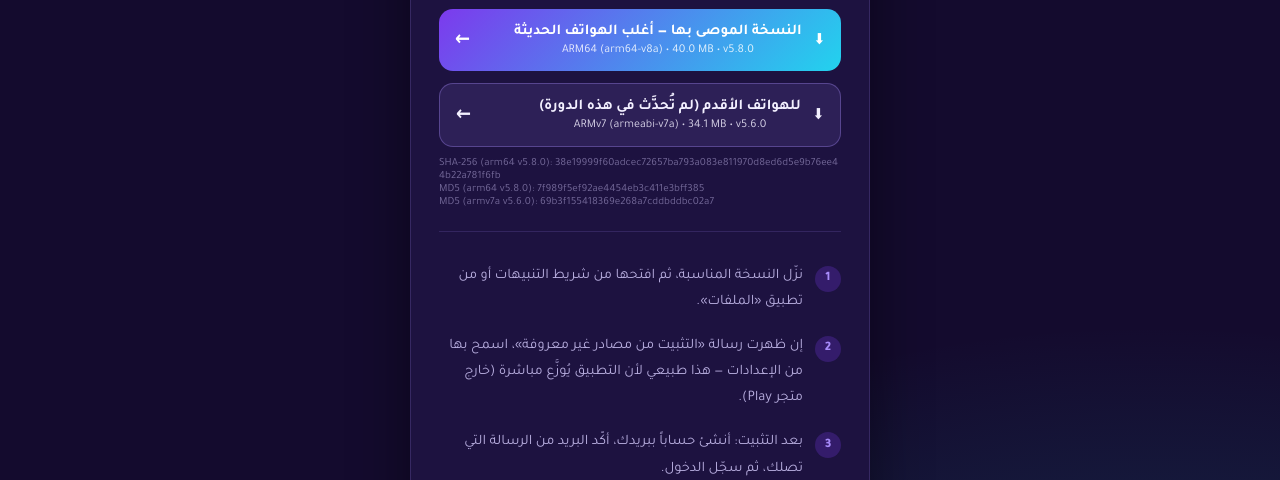
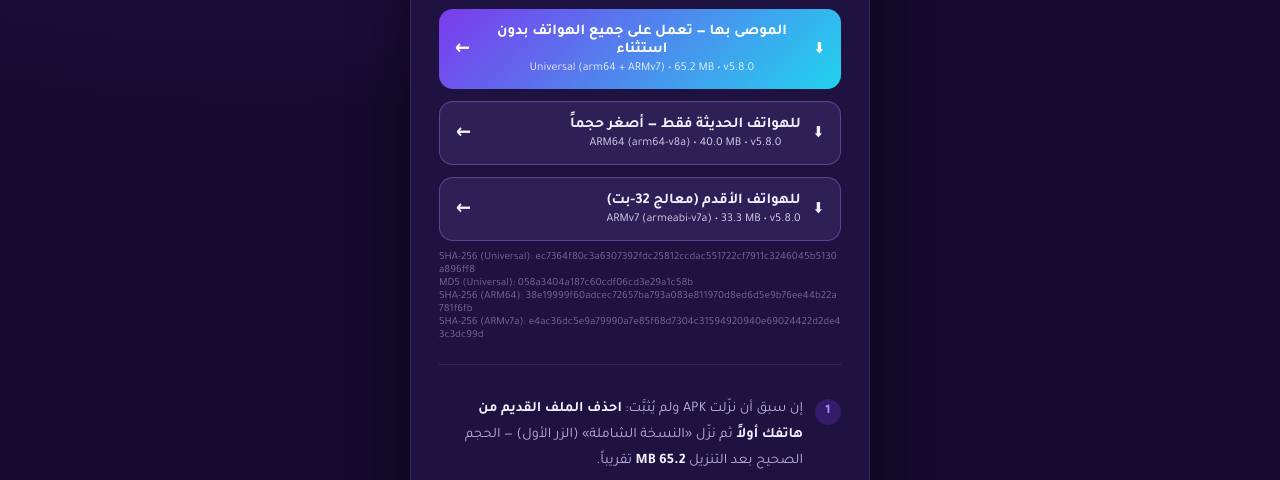
Before and after one commit to CTO-DRS/nexora-verify, a plain HTML site: page download.html in a window 1280 px wide. Shown: the part 468-948 px from the top of the page. Drawn offline with Linux system fonts and the light colour scheme.

Commit message:
v5.8.0 multi-ABI: universal primary + v7a + install guide

```diff
--- a/download.html
+++ b/download.html
@@ -44,30 +44,40 @@
       <b>دون صفحات وسيطة أو إعلانات</b>.
     </p>
 
-    <a class="dl-btn dl-primary" href="https://github.com/CTO-DRS/nexora-verify/releases/download/v5.8.0/app-arm64-v8a-release.apk" download>
+    <a class="dl-btn dl-primary" href="https://github.com/CTO-DRS/nexora-verify/releases/download/v5.8.0/app-universal-release.apk" download>
       <span>⬇</span>
-      <span>النسخة الموصى بها — أغلب الهواتف الحديثة
+      <span>الموصى بها — تعمل على جميع الهواتف بدون استثناء
+        <span class="arch">Universal (arm64 + ARMv7) • 65.2 MB • v5.8.0</span>
+      </span>
+      <span class="arrow">←</span>
+    </a>
+
+    <a class="dl-btn dl-secondary" href="https://github.com/CTO-DRS/nexora-verify/releases/download/v5.8.0/app-arm64-v8a-release.apk" download>
+      <span>⬇</span>
+      <span>للهواتف الحديثة فقط — أصغر حجماً
         <span class="arch">ARM64 (arm64-v8a) • 40.0 MB • v5.8.0</span>
       </span>
       <span class="arrow">←</span>
     </a>
 
-    <a class="dl-btn dl-secondary" href="https://github.com/CTO-DRS/nexora-verify/releases/download/v5.6.0/app-armeabi-v7a-release.apk" download>
+    <a class="dl-btn dl-secondary" href="https://github.com/CTO-DRS/nexora-verify/releases/download/v5.8.0/app-armeabi-v7a-release.apk" download>
       <span>⬇</span>
-      <span>للهواتف الأقدم (لم تُحدَّث في هذه الدورة)
-        <span class="arch">ARMv7 (armeabi-v7a) • 34.1 MB • v5.6.0</span>
+      <span>للهواتف الأقدم (معالج 32-بت)
+        <span class="arch">ARMv7 (armeabi-v7a) • 33.3 MB • v5.8.0</span>
       </span>
       <span class="arrow">←</span>
     </a>
 
-    <p class="hash-note">SHA-256 (arm64 v5.8.0): 38e19999f60adcec72657ba793a083e811970d8ed6d5e9b76ee44b22a781f6fb<br>MD5 (arm64 v5.8.0): 7f989f5ef92ae4454eb3c411e3bff385<br>MD5 (armv7a v5.6.0): 69b3f155418369e268a7cddbddbc02a7</p>
+    <p class="hash-note">SHA-256 (Universal): ec7364f80c3a6307392fdc25812ccdac551722cf7911c3246045b5130a896ff8<br>MD5 (Universal): 058a3404a187c60cdf06cd3e29a1c58b<br>SHA-256 (ARM64): 38e19999f60adcec72657ba793a083e811970d8ed6d5e9b76ee44b22a781f6fb<br>SHA-256 (ARMv7a): e4ac36dc5e9a79990a7e85f68d7304c31594920940e69024422d2de43c3dc99d</p>
 
     <div class="divider"></div>
 
     <ul class="steps">
-      <li><span class="num">1</span><span>نزّل النسخة المناسبة، ثم افتحها من شريط التنبيهات أو من تطبيق «الملفات».</span></li>
-      <li><span class="num">2</span><span>إن ظهرت رسالة «التثبيت من مصادر غير معروفة»، اسمح بها من الإعدادات — هذا طبيعي لأن التطبيق يُوزَّع مباشرة (خارج متجر Play).</span></li>
-      <li><span class="num">3</span><span>بعد التثبيت: أنشئ حساباً ببريدك، أكّد البريد من الرسالة التي تصلك، ثم سجّل الدخول.</span></li>
+      <li><span class="num">1</span><span>إن سبق أن نزّلت APK ولم يُثبَّت: <b>احذف الملف القديم من هاتفك أولاً</b> ثم نزّل «النسخة الشاملة» (الزر الأول) — الحجم الصحيح بعد التنزيل <b>65.2 MB</b> تقريباً.</span></li>
+      <li><span class="num">2</span><span>افتح الملف من شريط التنبيهات أو من تطبيق «الملفات». إن ظهرت رسالة «مصادر غير معروفة» فاسمح بها من الإعدادات.</span></li>
+      <li><span class="num">3</span><span>إن ظهرت نافذة Play Protect اختر «تثبيت على أي حال / Install anyway» — هذا طبيعي لأن التطبيق يُوزَّع مباشرة خارج متجر Play.</span></li>
+      <li><span class="num">4</span><span>إن كانت لديك نسخة قديمة مثبتة: <b>ثبّت فوقها ولا تُلغِ تثبيتها</b> — إلغاء التثبيت يحذف مفاتيح التشفير والمحادثات المحلية نهائياً.</span></li>
+      <li><span class="num">5</span><span>بعد التثبيت: أنشئ حساباً ببريدك، أكّد البريد من الرسالة التي تصلك، ثم سجّل الدخول.</span></li>
     </ul>
 
     <p class="mirror-line">جديد v5.8.0: الرسائل المؤقتة (24س/7أيام/90يوماً)، الرسائل المحفوظة ⭐، السحب للرد، تصدير المحادثة نصياً، معرض وسائط المحادثة — مع بنية موقّعة رسمياً.</p>
```
